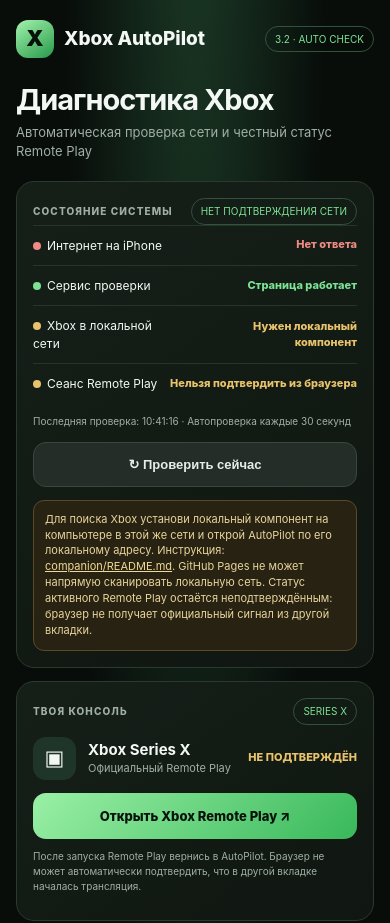
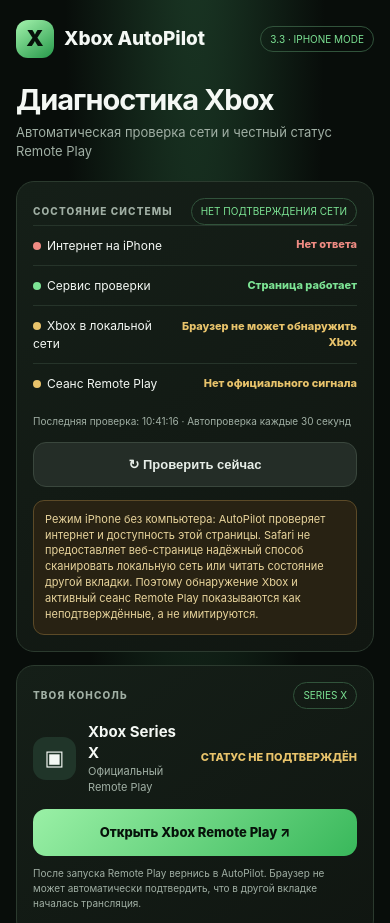
Before and after one commit to XboxRent/XboxAuthGameAPP, a plain HTML site: page index.html in a window 390 px wide. Shown: the top 923 px of the page. Drawn offline with Linux system fonts and the light colour scheme; no server answers.

Commit message:
Make AutoPilot iPhone-only without local computer dependency

```diff
--- a/index.html
+++ b/index.html
@@ -7,7 +7,7 @@
 <meta name="description" content="Xbox AutoPilot — панель диагностики и помощник Xbox Remote Play">
 <link rel="manifest" href="manifest.webmanifest">
 <link rel="icon" href="icon.svg" type="image/svg+xml">
-<title>Xbox AutoPilot 3.2</title>
+<title>Xbox AutoPilot 3.3</title>
 <style>
 :root{color-scheme:dark;--bg:#080d0a;--panel:#121a15;--line:#2b3a2e;--green:#7ce394;--green2:#39b85b;--muted:#a0afa4;--white:#f4f8f4;--amber:#e8c36b;--red:#ef8b83}
 *{box-sizing:border-box}body{margin:0;background:radial-gradient(ellipse at 50% -15%,#1c3b27,transparent 48%),var(--bg);color:var(--white);font:15px/1.45 -apple-system,BlinkMacSystemFont,"Segoe UI",sans-serif}
@@ -27,7 +27,7 @@ h1{font-size:29px;line-height:1.12;letter-spacing:-1px;margin:0 0 7px}.sub{font-
 </style>
 </head>
 <body><main class="wrap">
-<header><div class="brand"><div class="logo">X</div>Xbox AutoPilot</div><div class="ver">3.2 · AUTO CHECK</div></header>
+<header><div class="brand"><div class="logo">X</div>Xbox AutoPilot</div><div class="ver">3.3 · IPHONE MODE</div></header>
 <h1>Диагностика Xbox</h1><p class="sub">Автоматическая проверка сети и честный статус Remote Play</p>
 <section class="card">
 <div class="row"><span class="eyebrow">Состояние системы</span><span class="pill" id="overall">ПРОВЕРКА…</span></div>
@@ -37,7 +37,7 @@ h1{font-size:29px;line-height:1.12;letter-spacing:-1px;margin:0 0 7px}.sub{font-
 <div class="metric"><span><i class="dot" id="remoteDot"></i>Сеанс Remote Play</span><strong class="status" id="remoteStatus">Нет сигнала</strong></div>
 <p class="tiny" id="checkedAt">Автоматическая проверка запускается…</p>
 <button class="btn secondary" id="checkNow" type="button">↻ Проверить сейчас</button>
-<div class="notice">Для поиска Xbox установи локальный компонент на компьютере в этой же сети и открой AutoPilot по его локальному адресу. Инструкция: <a href="./companion/README.md" style="color:#f0d995">companion/README.md</a>. GitHub Pages не может напрямую сканировать локальную сеть. Статус активного Remote Play остаётся неподтверждённым: браузер не получает официальный сигнал из другой вкладки.</div>
+<div class="notice">Режим iPhone без компьютера: AutoPilot проверяет интернет и доступность этой страницы. Safari не предоставляет веб-странице надёжный способ сканировать локальную сеть или читать состояние другой вкладки. Поэтому обнаружение Xbox и активный сеанс Remote Play показываются как неподтверждённые, а не имитируются.</div>
 </section>
 <section class="card">
 <div class="row"><span class="eyebrow">Твоя консоль</span><span class="pill">SERIES X</span></div>
@@ -75,36 +75,24 @@ async function probeInternet(){
  catch(e){paint('internetDot','internetStatus','bad','Нет ответа');return false;}finally{if(timeoutId)clearTimeout(timeoutId);}
 }
 async function runDiagnostics(){
- if(checkInProgress)return;checkInProgress=true;$('overall').textContent='ПРОВЕРКА…';$('checkedAt').textContent='Проверяем интернет и локальный компонент…';
+ if(checkInProgress)return;checkInProgress=true;
+ $('overall').textContent='ПРОВЕРКА…';
+ $('checkedAt').textContent='Проверяем интернет на iPhone…';
  try{
   const online=await probeInternet();
   paint('siteDot','siteStatus','ok','Страница работает');
-  let helper=false, discovery=null, remoteMessage='Нельзя подтвердить из браузера';
-  try{
-   const response=await fetch('/api/probe',{cache:'no-store',headers:{'Accept':'application/json'}});
-   const type=response.headers.get('content-type')||'';
-   if(response.ok&&type.includes('application/json')){
-    const data=await response.json();
-    if(data.helper==='ready'&&data.discovery){helper=true;discovery=data.discovery;}
-   }
-  }catch(e){}
-  if(helper&&discovery.state==='found'){
-   paint('xboxDot','xboxStatus','ok','Объявление Xbox найдено');
-   $('log').textContent='Локальный компонент обнаружил Xbox/Microsoft по UPnP. Это подтверждает сетевое объявление, но не готовность Remote Play.';
-  }else if(helper&&discovery.state==='not_found'){
-   paint('xboxDot','xboxStatus','unknown','Xbox не обнаружен по UPnP');
-   $('log').textContent='Локальный компонент работает, но объявление Xbox не найдено. Проверь одну Wi‑Fi сеть и настройки UPnP.';
-  }else{
-   paint('xboxDot','xboxStatus','unknown','Нужен локальный компонент');
-   $('log').textContent='Для обнаружения Xbox открой эту страницу с компьютера, на котором запущен companion/server.py. Инструкция: companion/README.md.';
-  }
-  paint('remoteDot','remoteStatus','unknown',remoteMessage);
-  $('connectionStatus').textContent='НЕ ПОДТВЕРЖДЁН';
-  $('overall').textContent=online?(helper?'ЛОКАЛЬНАЯ ПРОВЕРКА ГОТОВА':'ИНТЕРНЕТ ДОСТУПЕН'):'НЕТ ПОДТВЕРЖДЕНИЯ СЕТИ';
+  paint('xboxDot','xboxStatus','unknown','Браузер не может обнаружить Xbox');
+  paint('remoteDot','remoteStatus','unknown','Нет официального сигнала');
+  $('connectionStatus').textContent='СТАТУС НЕ ПОДТВЕРЖДЁН';
+  $('overall').textContent=online?'ИНТЕРНЕТ ДОСТУПЕН':'НЕТ ПОДТВЕРЖДЕНИЯ СЕТИ';
   $('checkedAt').textContent='Последняя проверка: '+new Date().toLocaleTimeString('ru-RU')+' · Автопроверка каждые 30 секунд';
-  if(helper&&discovery.errors&&discovery.errors.length)$('log').textContent+=' Ошибка сети: '+discovery.errors[0];
+  $('log').textContent=online
+   ?'Интернет на iPhone доступен. Прямое обнаружение Xbox и состояние Remote Play недоступны обычной веб-странице в Safari.'
+   :'Не удалось подтвердить доступ к проверочному серверу. Проверь подключение iPhone к интернету.';
  }catch(e){
-  $('overall').textContent='ПРОВЕРКА НЕ УДАЛАСЬ';$('checkedAt').textContent='Проверка завершилась с ошибкой. Попробуй ещё раз.';$('log').textContent='Ошибка диагностики: '+(e.message||'неизвестная ошибка');
+  $('overall').textContent='ПРОВЕРКА НЕ УДАЛАСЬ';
+  $('checkedAt').textContent='Проверка завершилась с ошибкой. Попробуй ещё раз.';
+  $('log').textContent='Ошибка диагностики: '+(e.message||'неизвестная ошибка');
  }finally{checkInProgress=false;}
 }
 $('checkNow').addEventListener('click',runDiagnostics);window.addEventListener('online',runDiagnostics);window.addEventListener('offline',()=>{paint('internetDot','internetStatus','bad','Нет сети');$('overall').textContent='НЕТ СЕТИ';});runDiagnostics();setInterval(runDiagnostics,30000);
```
